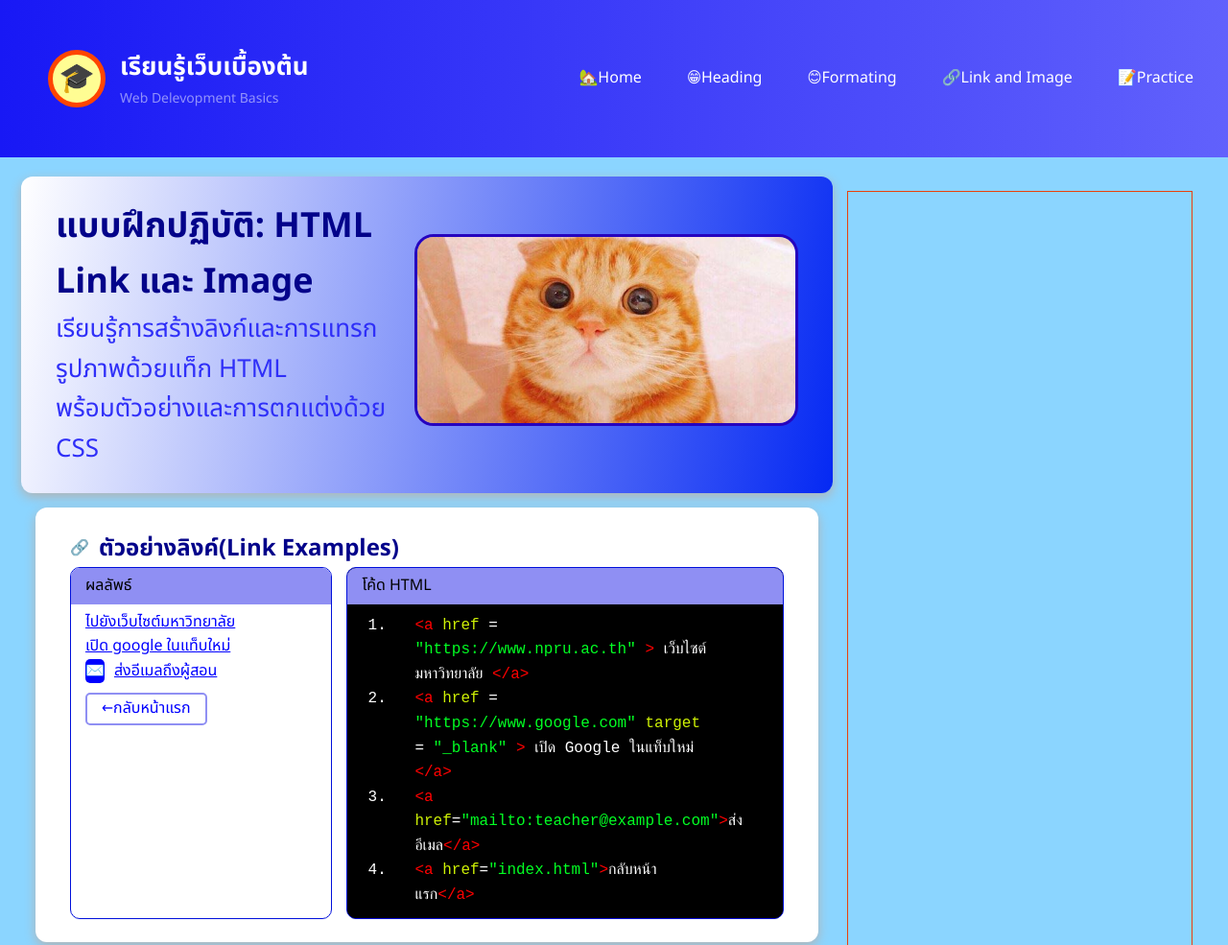
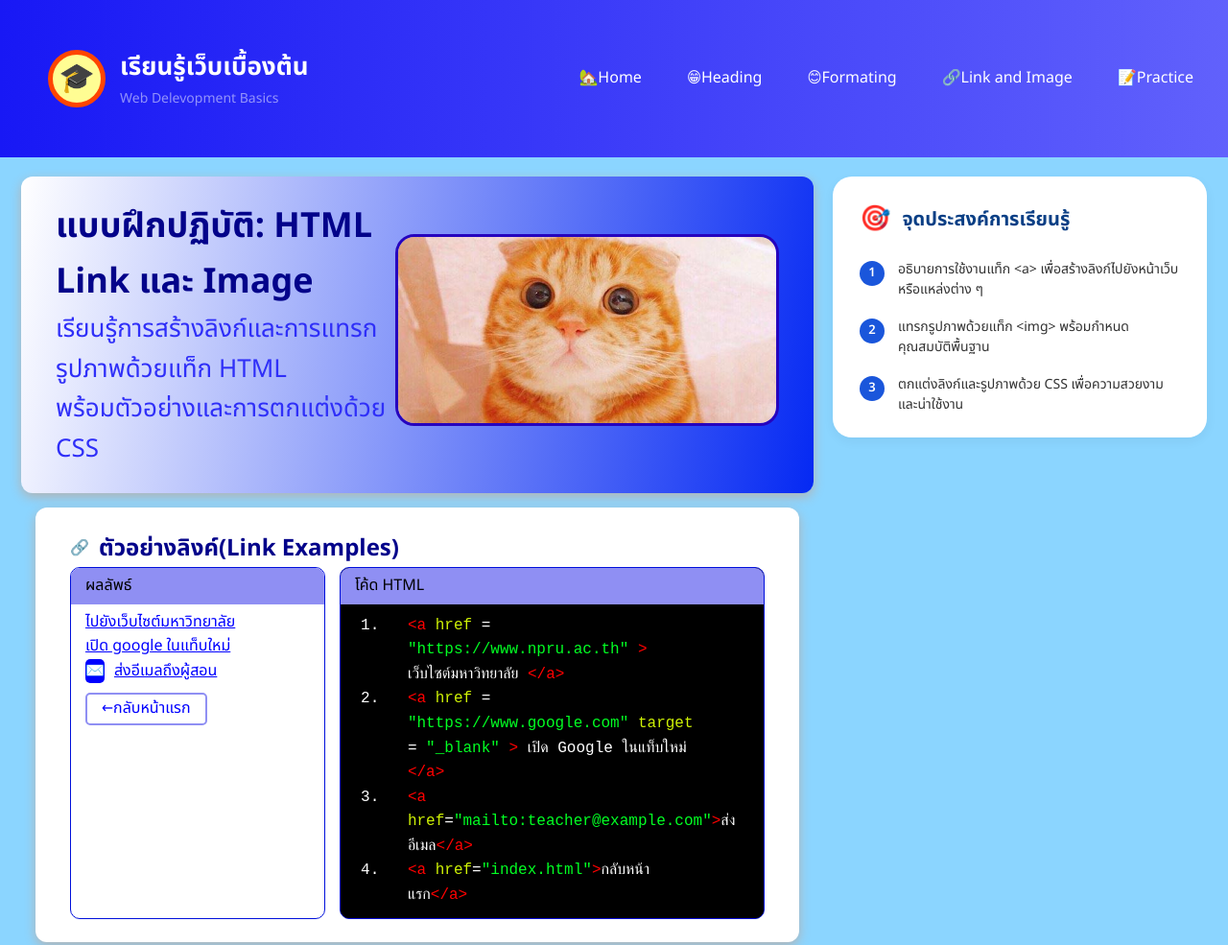
Before and after one commit to 024NICK/Theeraphongpe2, a plain HTML site: page W06-01-link_image.html in a window 1280 px wide. Shown: the top 985 px of the page at 96% size. Drawn offline with Linux system fonts and the light colour scheme.

Commit message:
update right siderbar

```diff
--- a/W06-01-link_image.html
+++ b/W06-01-link_image.html
@@ -208,9 +208,29 @@
                         </div>
                  </article>
             </section>
-
-            <section class="right-sidebar"></section>
-
+        <!-- Right-siderbar -->
+            <section class="right-sidebar">
+            <div class="sidebar-card">
+            <div class="sidebar-header">
+            <span class="target-icon">🎯</span>
+            <h3>จุดประสงค์การเรียนรู้</h3>
+            </div>
+            <ol class="objective-list">
+            <li>
+            <span class="badge-num">1</span>
+            <div>อธิบายการใช้งานแท็ก &lt;a&gt; เพื่อสร้างลิงก์ไปยังหน้าเว็บหรือแหล่งต่าง ๆ</div>
+            </li>
+            <li>
+            <span class="badge-num">2</span>
+            <div>แทรกรูปภาพด้วยแท็ก &lt;img&gt; พร้อมกำหนดคุณสมบัติพื้นฐาน</div>
+            </li>
+            <li>
+            <span class="badge-num">3</span>
+            <div>ตกแต่งลิงก์และรูปภาพด้วย CSS เพื่อความสวยงามและน่าใช้งาน</div>
+            </li>
+            </ol>
+            </div>
+            </section>
          </main>
 
          <footer class="tip-box">Tipbox</footer>
--- a/css/W06-01-link_image.css
+++ b/css/W06-01-link_image.css
@@ -103,6 +103,7 @@ body{
 
     display: grid;
     grid-template-columns: 1fr 390px;
+    gap: 20px;
 }
 
 /* Leftcontent */
@@ -300,6 +301,70 @@ figcaption{
     margin: 15px;
 }
 
+/* Right-sidebar */
+.right-sidebar {
+  border: none !important;
+  padding: 0 !important;
+  margin: 0 !important;
+}
+
+.sidebar-card {
+  background-color: #ffffff;
+  border-radius: 20px;
+  padding: 24px 28px;
+  box-shadow: 0 4px 12px rgba(0, 0, 0, 0.05);
+}
+
+.sidebar-header {
+  display: flex;
+  align-items: center;
+  gap: 12px;
+  margin-bottom: 20px;
+}
+
+.target-icon {
+  font-size: 26px;
+}
+
+.sidebar-header h3 {
+  color: rgb(10, 63, 133);
+  font-size: 20px;
+  font-weight: 700;
+  margin: 0;
+}
+
+.objective-list {
+  list-style: none;
+  padding: 0;
+  margin: 0;
+  display: flex;
+  flex-direction: column;
+  gap: 18px;
+}
+
+.objective-list li {
+  display: flex;
+  align-items: flex-start;
+  gap: 14px;
+  font-size: 14px;
+  color: #333333;
+  line-height: 1.5;
+}
+
+.badge-num {
+  background-color: #1a56db;
+  color: #ffffff;
+  width: 26px;
+  height: 26px;
+  border-radius: 50%;
+  display: flex;
+  justify-content: center;
+  align-items: center;
+  font-size: 13px;
+  font-weight: 600;
+  flex-shrink: 0;
+  margin-top: 2px;
+}
 
 /* Tipbox */
 .tip-box{
```
